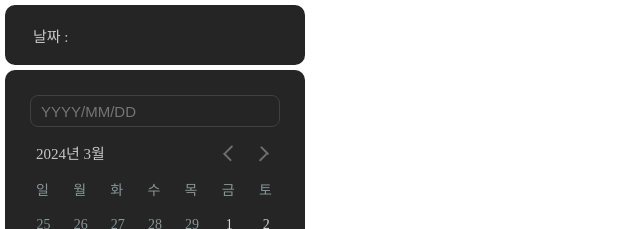
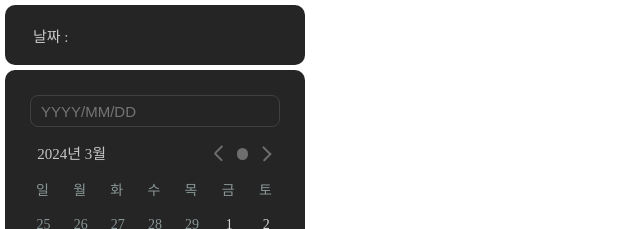
Before and after one commit to ella-yschoi/react-simple-datepicker-calendar, a React (Vite) app: page / in a window 1280 px wide. Shown: the top 229 px of the page, without its empty margins (0-640 px from the left). Built offline with nearby package versions, Linux system fonts and the light colour scheme.

Commit message:
feat: Added a Button to Move to Today's Date

```diff
--- a/src/Calendar.tsx
+++ b/src/Calendar.tsx
@@ -93,12 +93,21 @@ const Calendar = () => {
     );
   };
 
-  // 이전 달과 다음 달 버튼의 이벤트 핸들러를 업데이트
+  // 이전 달 버튼의 이벤트 핸들러를 업데이트
   const handlePreviousMonth = () => {
     setCurrentDate(
       new Date(currentDate.getFullYear(), currentDate.getMonth() - 1, 1)
     );
   };
+
+  // 오늘로 가는 버튼의 이벤트 핸들러를 업데이트
+  const handleToday = () => {
+    setCurrentDate(
+      new Date()
+    );
+  };
+
+  // 다음 달 버튼의 이벤트 핸들러를 업데이트
   const handleNextMonth = () => {
     setCurrentDate(
       new Date(currentDate.getFullYear(), currentDate.getMonth() + 1, 1)
@@ -198,6 +207,7 @@ const Calendar = () => {
         <CalendarHeader>
           <YearMonth>{yearMonth}</YearMonth>
           <LeftButton onClick={handlePreviousMonth} />
+          <TodayButton onClick={handleToday} />
           <RightButton onClick={handleNextMonth} />
         </CalendarHeader>
         <DayContainer>
@@ -304,7 +314,8 @@ const CalendarHeader = styled.div`
 `;
 
 const YearMonth = styled.div`
-  margin: 0px 0px 0px 6px;
+  flex: 1;
+  text-align: center;
   color: #c5c5c5;
   font-size: 15px;
 `;
@@ -332,7 +343,7 @@ const ButtonBase = styled.button`
 `;
 
 const LeftButton = styled(ButtonBase)`
-  margin-left: 100px;
+  margin: 0px 5px 0px 95px;
 
   &::before {
     top: 18%;
@@ -351,12 +362,26 @@ const LeftButton = styled(ButtonBase)`
   }
 `;
 
+const TodayButton = styled.div`
+  width: .6rem;
+  height: .6rem;
+  padding: 1px;
+  cursor: pointer;
+  border-radius: 50%;
+  background-color: #6e6e6e;
+
+  &:hover {
+    background-color: #c5c5c5;
+    border-radius: 50%;
+  }
+`;
+
 const RightButton = styled(ButtonBase)`
-  margin-right: 3px;
+  margin: 0px 3px 0px 5px;
 
   &::before {
     top: 20%;
-    left: 18%;
+    left: 29%;
     width: 0.7rem;
     height: 0.125rem;
     transform: translate(10%, 230%) rotate(45deg);
@@ -364,7 +389,7 @@ const RightButton = styled(ButtonBase)`
 
   &::after {
     top: 60%;
-    left: 30%;
+    left: 43%;
     width: 0.7rem;
     height: 0.125rem;
     transform: translate(-19%, -50%) rotate(-45deg);
```
